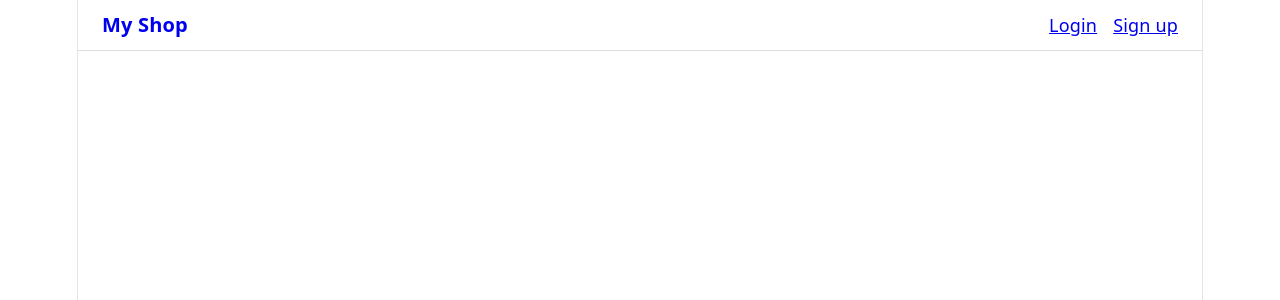
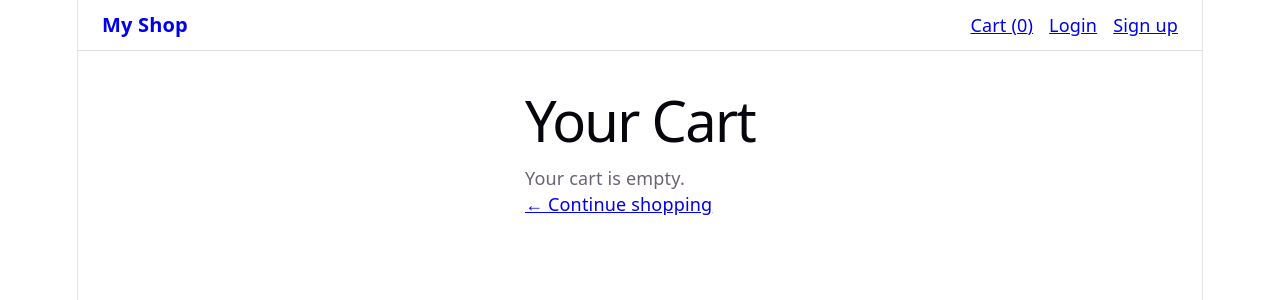
Before and after one commit to bprajwalkumar31/ecommerce-app, a React (Vite) app in the folder client/: page /cart in a window 1280 px wide. Shown: the top 300 px of the page. Built offline with nearby package versions, Linux system fonts and the light colour scheme.

Commit message:
Add shopping cart

```diff
--- a/client/src/App.css
+++ b/client/src/App.css
@@ -151,3 +151,32 @@
 .error {
   color: red;
 }
+.cart-row {
+  display: flex;
+  align-items: center;
+  gap: 16px;
+  padding: 12px 0;
+  border-bottom: 1px solid #ddd;
+  flex-wrap: wrap;
+}
+
+.cart-row img {
+  width: 90px;
+  border-radius: 8px;
+}
+
+.cart-info {
+  flex: 1;
+  min-width: 140px;
+}
+
+.cart-qty {
+  display: flex;
+  align-items: center;
+  gap: 10px;
+}
+
+.cart-sub {
+  font-weight: bold;
+  min-width: 70px;
+}
--- a/client/src/App.jsx
+++ b/client/src/App.jsx
@@ -4,6 +4,7 @@ import Home from "./pages/Home";
 import ProductDetail from "./pages/ProductDetail";
 import Login from "./pages/Login";
 import Signup from "./pages/Signup";
+import Cart from "./pages/Cart";
 import "./App.css";
 
 function App() {
@@ -15,6 +16,7 @@ function App() {
         <Route path="/product/:id" element={<ProductDetail />} />
         <Route path="/login" element={<Login />} />
         <Route path="/signup" element={<Signup />} />
+        <Route path="/cart" element={<Cart />} />
       </Routes>
     </>
   );
--- a/client/src/components/Navbar.jsx
+++ b/client/src/components/Navbar.jsx
@@ -1,13 +1,16 @@
 import { Link } from "react-router-dom";
 import { useAuth } from "../context/AuthContext";
+import { useCart } from "../context/CartContext";
 
 function Navbar() {
   const { user, logout } = useAuth();
+  const { count } = useCart();
 
   return (
     <nav className="navbar">
       <Link to="/" className="brand">My Shop</Link>
       <div className="nav-right">
+        <Link to="/cart">Cart ({count})</Link>
         {user ? (
           <>
             <span>Hi, {user.name}</span>
--- /dev/null
+++ b/client/src/context/CartContext.jsx
@@ -0,0 +1,69 @@
+import { createContext, useContext, useEffect, useState } from "react";
+
+const CartContext = createContext();
+
+export function CartProvider({ children }) {
+  const [items, setItems] = useState(() => {
+    try {
+      const saved = localStorage.getItem("cart");
+      return saved ? JSON.parse(saved) : [];
+    } catch {
+      return [];
+    }
+  });
+
+  useEffect(() => {
+    try {
+      localStorage.setItem("cart", JSON.stringify(items));
+    } catch {
+      // ignore storage errors
+    }
+  }, [items]);
+
+  const addToCart = (product) => {
+    setItems((prev) => {
+      const found = prev.find((i) => i._id === product._id);
+      if (found) {
+        return prev.map((i) =>
+          i._id === product._id ? { ...i, qty: i.qty + 1 } : i
+        );
+      }
+      return [
+        ...prev,
+        {
+          _id: product._id,
+          name: product.name,
+          price: product.price,
+          image: product.image,
+          qty: 1,
+        },
+      ];
+    });
+  };
+
+  const changeQty = (id, qty) => {
+    if (qty < 1) return;
+    setItems((prev) => prev.map((i) => (i._id === id ? { ...i, qty } : i)));
+  };
+
+  const removeFromCart = (id) => {
+    setItems((prev) => prev.filter((i) => i._id !== id));
+  };
+
+  const clearCart = () => setItems([]);
+
+  const total = items.reduce((sum, i) => sum + i.price * i.qty, 0);
+  const count = items.reduce((sum, i) => sum + i.qty, 0);
+
+  return (
+    <CartContext.Provider
+      value={{ items, addToCart, changeQty, removeFromCart, clearCart, total, count }}
+    >
+      {children}
+    </CartContext.Provider>
+  );
+}
+
+export function useCart() {
+  return useContext(CartContext);
+}
--- a/client/src/main.jsx
+++ b/client/src/main.jsx
@@ -2,6 +2,7 @@ import { StrictMode } from "react";
 import { createRoot } from "react-dom/client";
 import { BrowserRouter } from "react-router-dom";
 import { AuthProvider } from "./context/AuthContext";
+import { CartProvider } from "./context/CartContext";
 import "./index.css";
 import App from "./App.jsx";
 
@@ -9,7 +10,9 @@ createRoot(document.getElementById("root")).render(
   <StrictMode>
     <BrowserRouter>
       <AuthProvider>
-        <App />
+        <CartProvider>
+          <App />
+        </CartProvider>
       </AuthProvider>
     </BrowserRouter>
   </StrictMode>
--- /dev/null
+++ b/client/src/pages/Cart.jsx
@@ -0,0 +1,42 @@
+import { Link } from "react-router-dom";
+import { useCart } from "../context/CartContext";
+
+function Cart() {
+  const { items, changeQty, removeFromCart, total } = useCart();
+
+  if (items.length === 0) {
+    return (
+      <div className="container">
+        <h1>Your Cart</h1>
+        <p>Your cart is empty.</p>
+        <Link to="/">← Continue shopping</Link>
+      </div>
+    );
+  }
+
+  return (
+    <div className="container">
+      <h1>Your Cart</h1>
+      {items.map((i) => (
+        <div className="cart-row" key={i._id}>
+          <img src={i.image} alt={i.name} />
+          <div className="cart-info">
+            <h3>{i.name}</h3>
+            <p>₹{i.price}</p>
+          </div>
+          <div className="cart-qty">
+            <button onClick={() => changeQty(i._id, i.qty - 1)}>-</button>
+            <span>{i.qty}</span>
+            <button onClick={() => changeQty(i._id, i.qty + 1)}>+</button>
+          </div>
+          <p className="cart-sub">₹{i.price * i.qty}</p>
+          <button onClick={() => removeFromCart(i._id)}>Remove</button>
+        </div>
+      ))}
+      <h2>Total: ₹{total}</h2>
+      <Link to="/">← Continue shopping</Link>
+    </div>
+  );
+}
+
+export default Cart;
--- a/client/src/pages/Home.jsx
+++ b/client/src/pages/Home.jsx
@@ -1,8 +1,10 @@
 import { useEffect, useState } from "react";
 import { Link } from "react-router-dom";
 import axios from "axios";
+import { useCart } from "../context/CartContext";
 
 function Home() {
+  const { addToCart } = useCart();
   const [products, setProducts] = useState([]);
   const [loading, setLoading] = useState(true);
   const [error, setError] = useState("");
@@ -64,7 +66,7 @@ function Home() {
             <p className="category">{p.category}</p>
             <p className="desc">{p.description}</p>
             <p className="price">₹{p.price}</p>
-            <button>Add to Cart</button>
+            <button onClick={() => addToCart(p)}>Add to Cart</button>
           </div>
         ))}
       </div>
--- a/client/src/pages/ProductDetail.jsx
+++ b/client/src/pages/ProductDetail.jsx
@@ -1,8 +1,10 @@
 import { useEffect, useState } from "react";
 import { Link, useParams } from "react-router-dom";
 import axios from "axios";
+import { useCart } from "../context/CartContext";
 
 function ProductDetail() {
+  const { addToCart } = useCart();
   const { id } = useParams();
   const [product, setProduct] = useState(null);
   const [loading, setLoading] = useState(true);
@@ -35,7 +37,11 @@ function ProductDetail() {
           <p>{product.description}</p>
           <p className="price">₹{product.price}</p>
           <p>{product.stock > 0 ? product.stock + " in stock" : "Out of stock"}</p>
-          <button className="detail-btn" disabled={product.stock === 0}>
+          <button
+            className="detail-btn"
+            disabled={product.stock === 0}
+            onClick={() => addToCart(product)}
+          >
             Add to Cart
           </button>
         </div>
```
